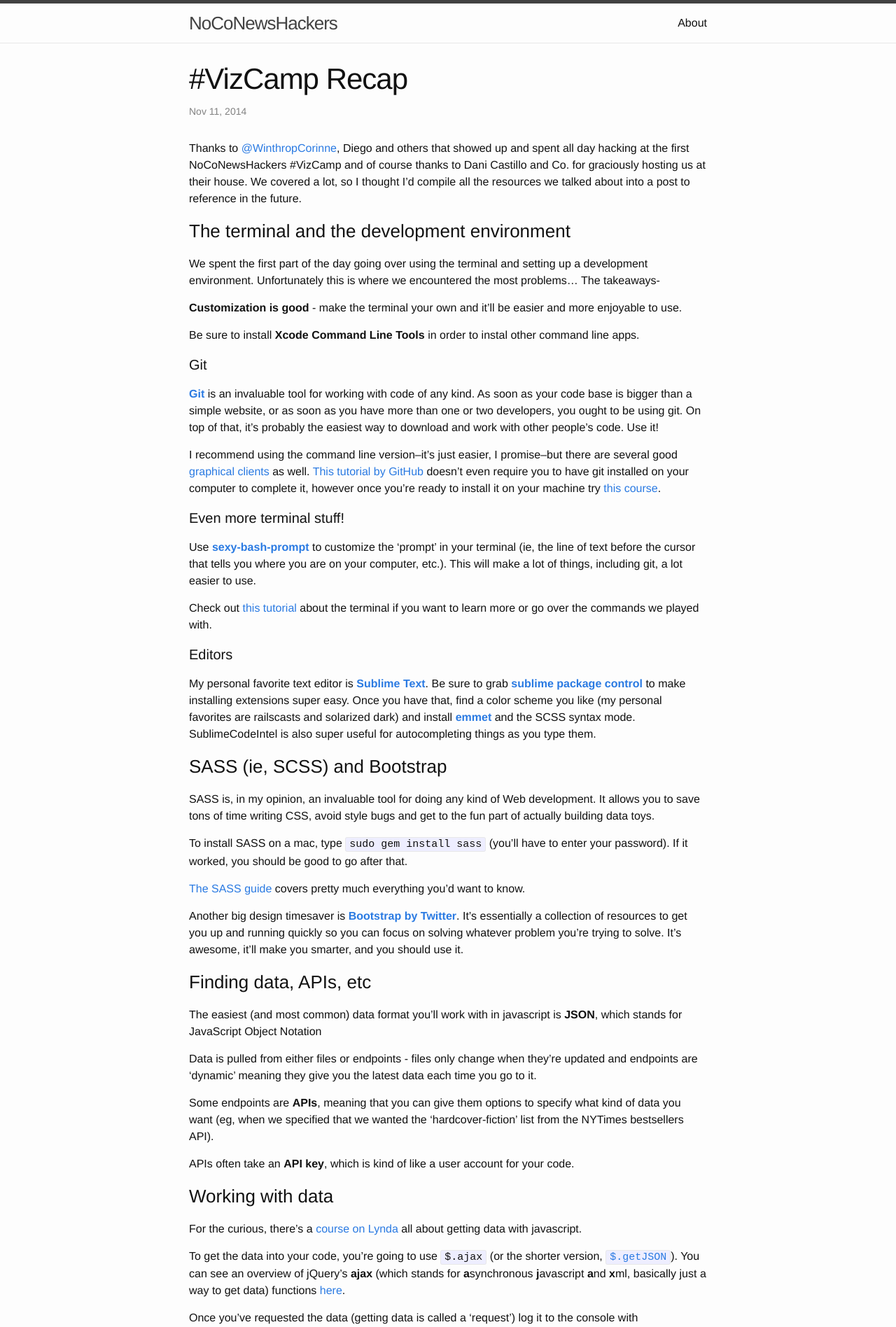
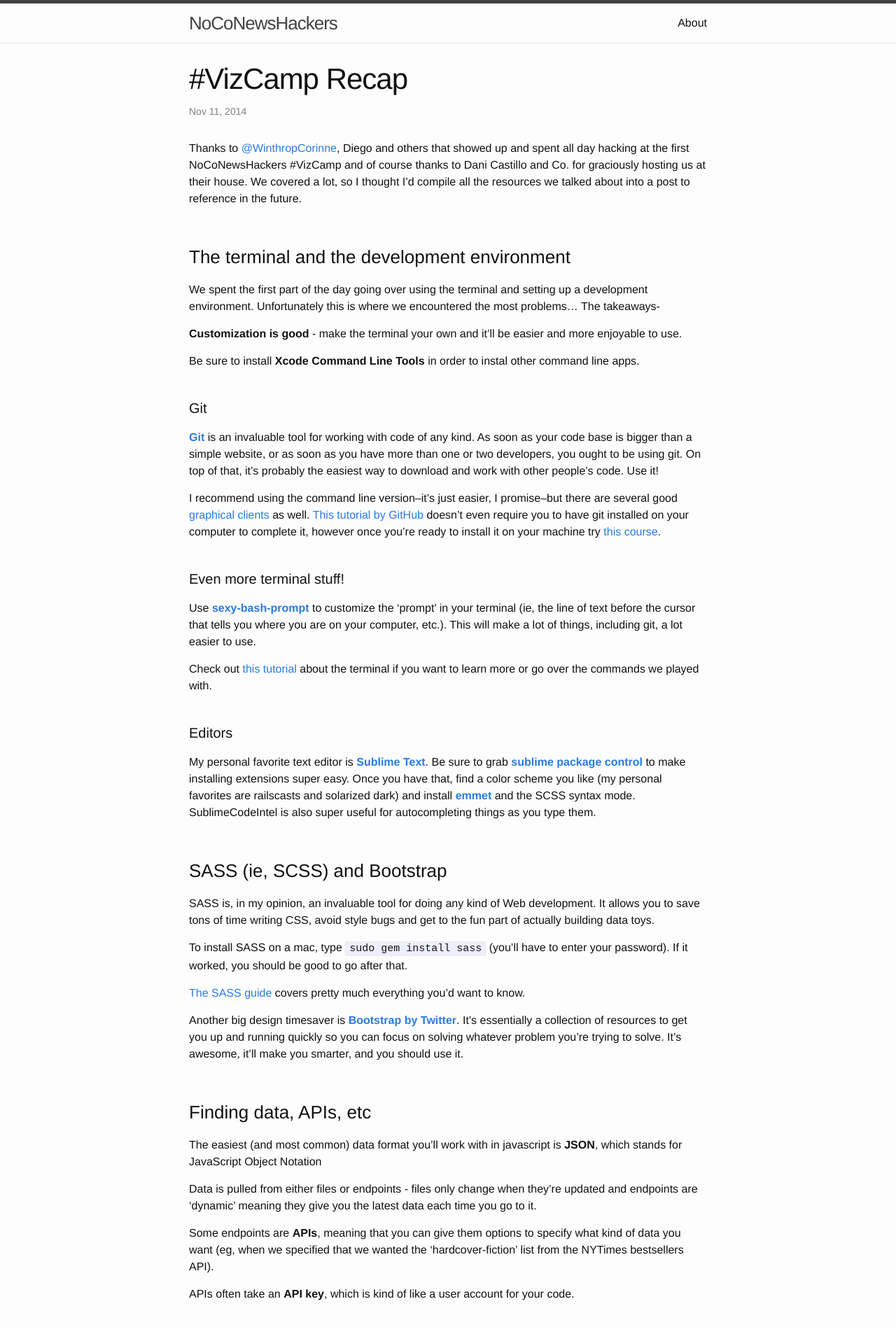
Before and after one commit to ncnh/ncnh.github.io, a Jekyll site: the page built from _posts/2014-11-11-vizcamp-recap.markdown, in a window 1280 px wide. Shown: the top 1896 px of the page at 70% size. Built offline with Jekyll 4.4.1, drawn with Linux system fonts in a browser that asks for light colours.

Commit message:
change margin on headings

```diff
--- a/_sass/_base.scss
+++ b/_sass/_base.scss
@@ -8,6 +8,7 @@
     padding: 0;
 }
 
+h3, h4, h5 { margin: 2em 0; }
 
 
 /**
```
